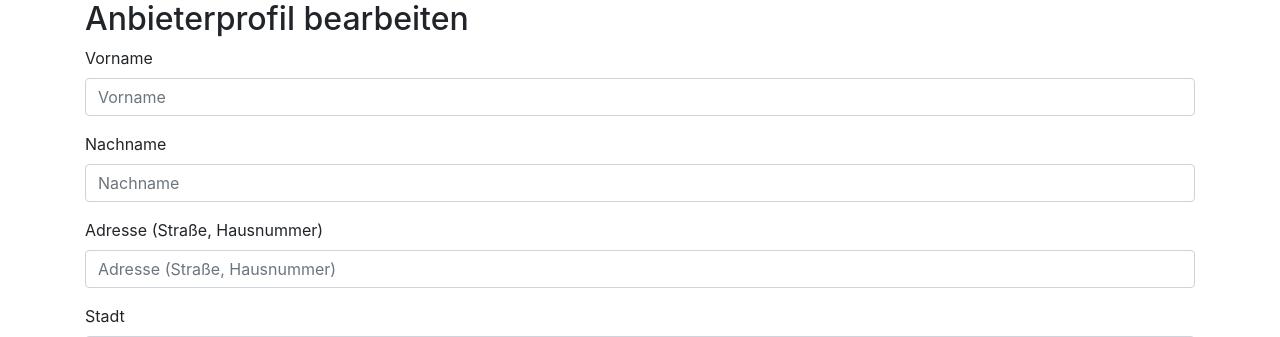
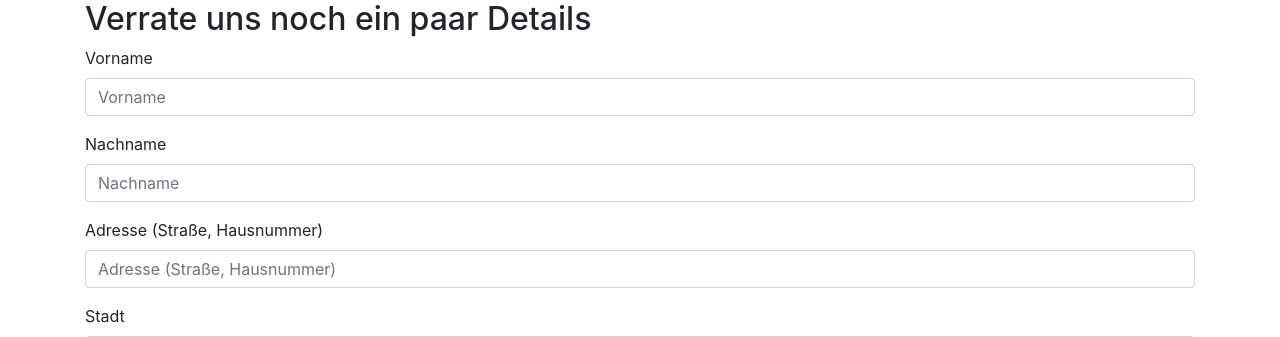
Before and after one commit to jlauinger/deutschland-zusammen, a Django app: template corona/offers/templates/offers/providerprofile_form.html in a window 1280 px wide. Shown: the part 126-463 px from the top of the page. Run offline with Django 3.2, Linux system fonts and the light colour scheme; the template is opened without the code that fills it: values that come from a table or form of the project are taken from there, others are empty; some libraries are stand-ins or nearby versions.

Commit message:
change heading for profile edit page

```diff
--- a/corona/offers/templates/offers/providerprofile_form.html
+++ b/corona/offers/templates/offers/providerprofile_form.html
@@ -3,7 +3,7 @@
 
 {% block content %}
     <div class="container">
-        <h2>Anbieterprofil bearbeiten</h2>
+        <h2>Verrate uns noch ein paar Details</h2>
 
         <form method="post">
             {% csrf_token %}
```
